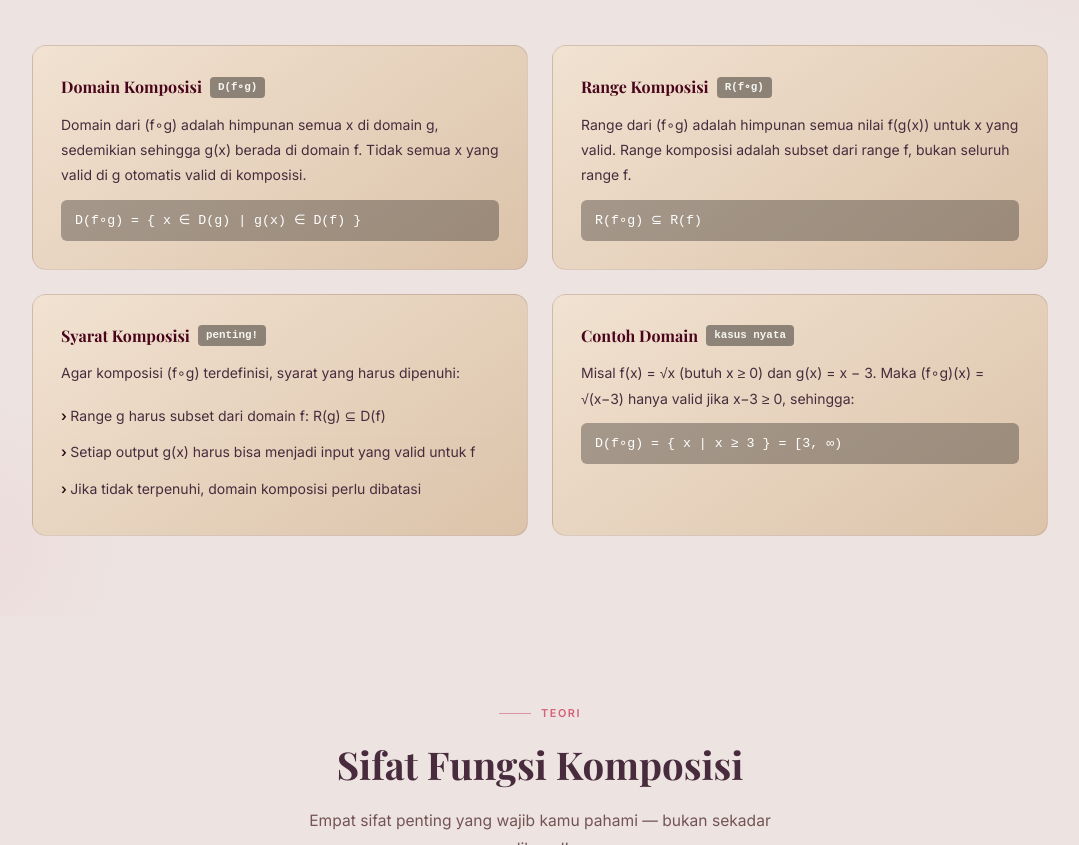
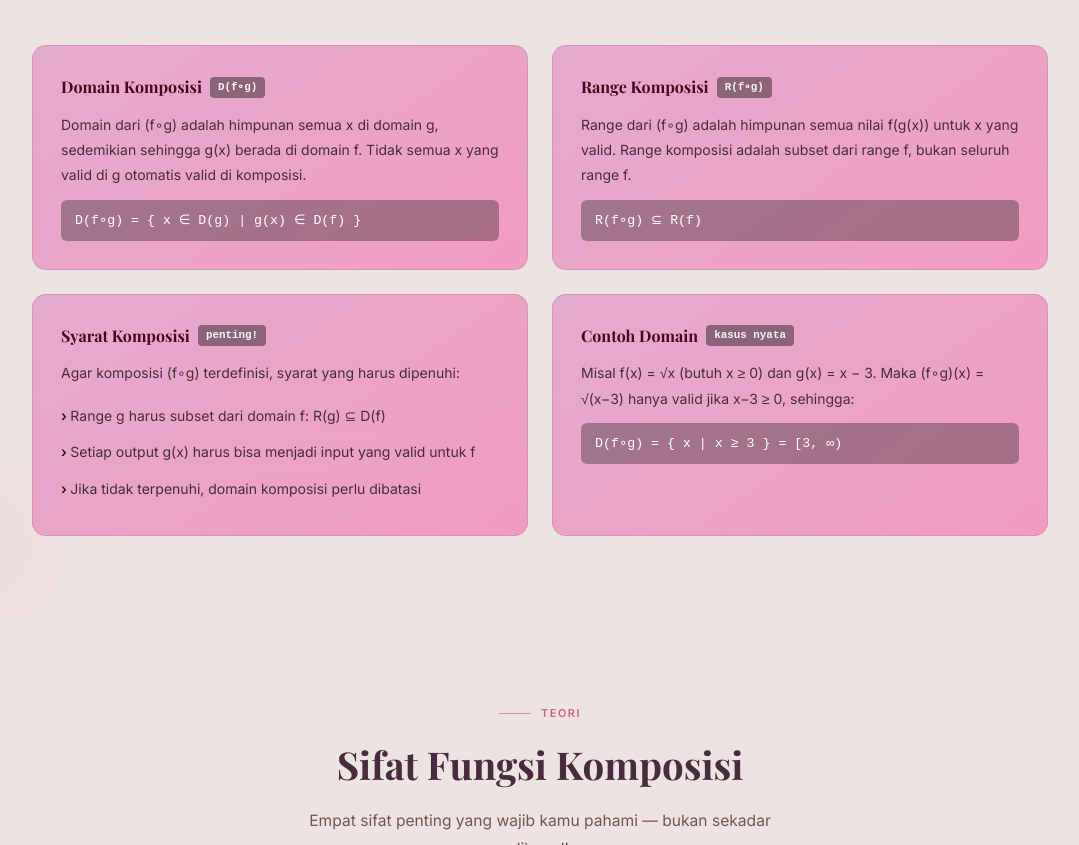
Before and after one commit to maaulia/matematika_fungsikomposisi, a plain HTML site: page index.html in a window 1280 px wide. Shown: the part 1704-2549 px from the top of the page, without its empty margins (100-1179 px from the left). Drawn offline with nearby package versions, Linux system fonts and the light colour scheme; a web font is replaced by a local one.

Commit message:
Add files via upload

```diff
--- a/style.css
+++ b/style.css
@@ -991,7 +991,7 @@
 
 .materi-grid { display: grid; grid-template-columns: 1fr 1fr; gap: 1.5rem; margin-top: 1rem; }
 .materi-card {
-  background: linear-gradient(145deg, #f1e2d1, #dcc3aa); border: 1px solid rgba(#f2cfae);
+  background: linear-gradient(145deg, #e4abce, #f19cc0); border: 1px solid rgba(#f4abdd);
   border-radius: 14px; padding: 1.75rem;
 }
 .materi-card h4 {
```
